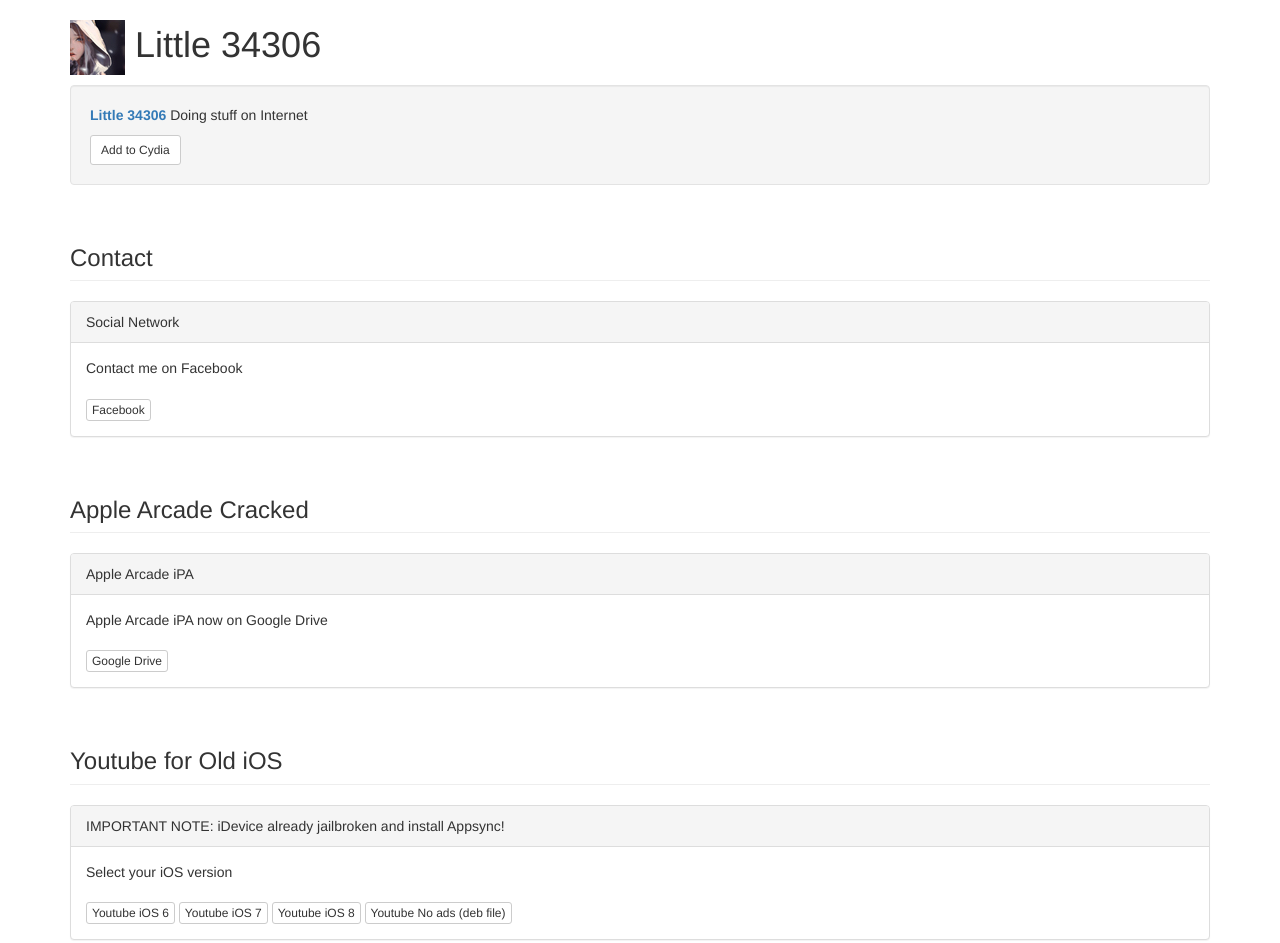
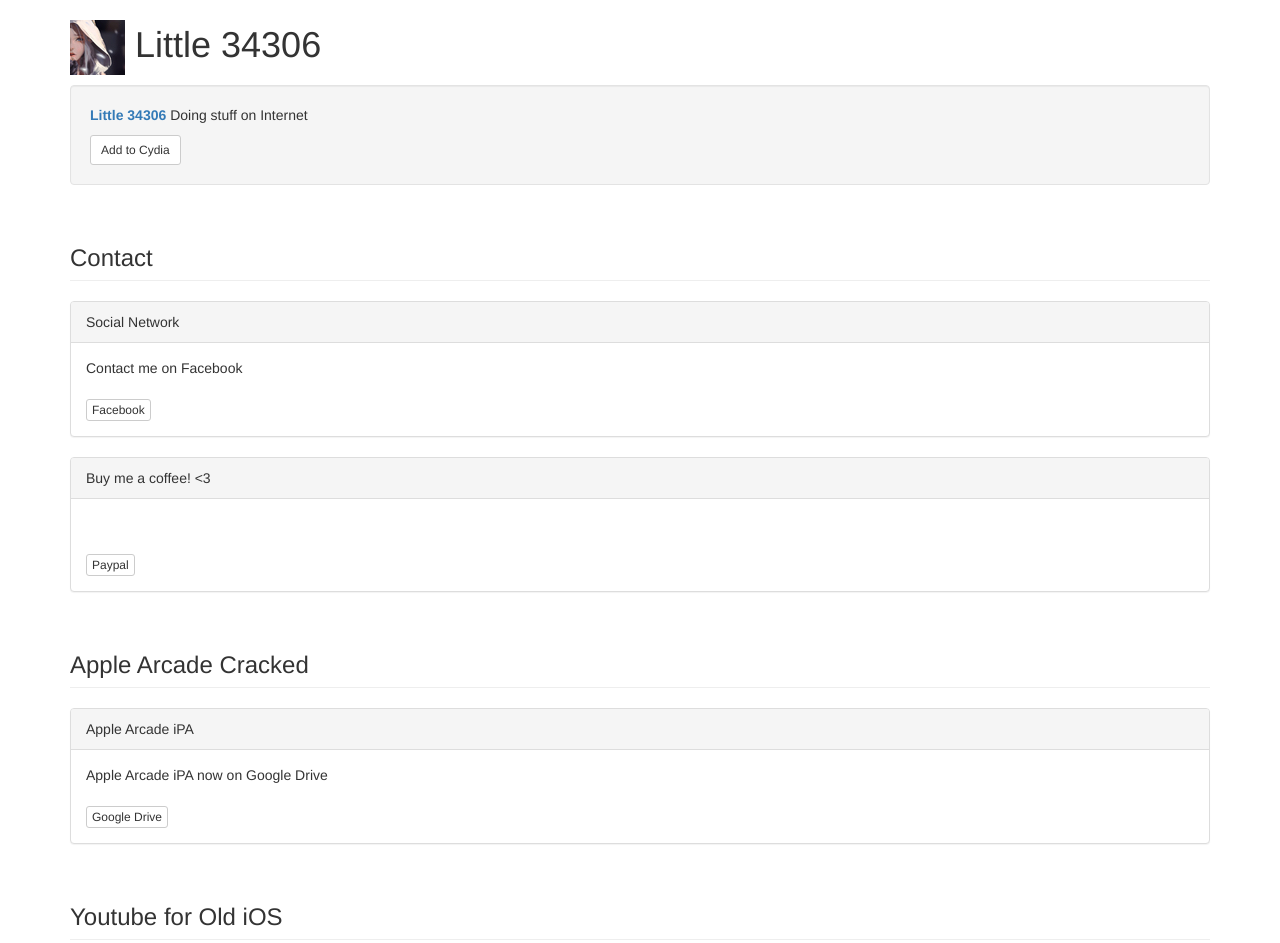
Before and after one commit to 34306/34306.github.io, a plain HTML site: page index.html in a window 1280 px wide. Shown: the top 943 px of the page. Drawn offline with nearby package versions, Linux system fonts and the light colour scheme.

Commit message:
Update index.html

```diff
--- a/index.html
+++ b/index.html
@@ -30,6 +30,15 @@
 	  <div class="panel-body">
 		Contact me on Facebook<br /><br />
 		<a class="btn btn-xs btn-default" href="https://facebook.com/huyhue34306">Facebook</a>
+	  </div>
+	</div>
+</div>
+<div class="container">
+	<div class="panel panel-default">
+	  <div class="panel-heading">Buy me a coffee! <3</div>
+	  <div class="panel-body">
+	  	<br /><br />
+		<a class="btn btn-xs btn-default" href="https://www.paypal.com/paypalme/huyhue34306">Paypal</a>
 	  </div>
 	</div>
 </div>
```
